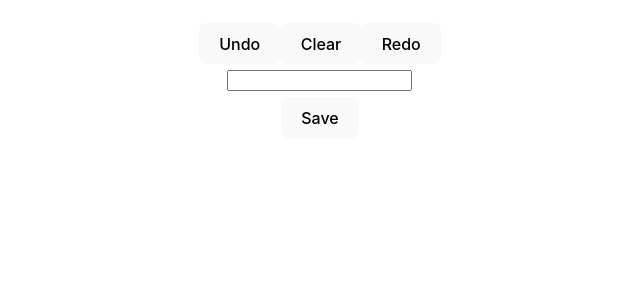
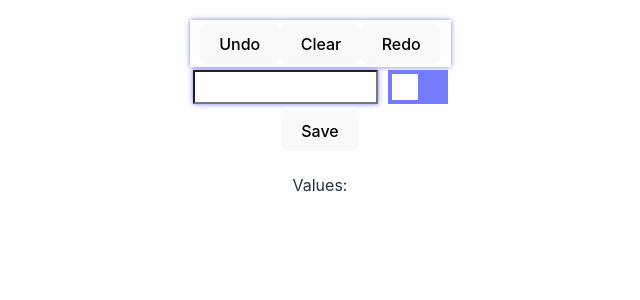
Before and after one commit to UnquietSugar/react-list, a React (Vite) app: page / in a window 1280 px wide. Shown: the top 300 px of the page, without its empty margins (320-960 px from the left). Built offline with nearby package versions, Linux system fonts and the light colour scheme.

Commit message:
Toggle for actions added

```diff
--- a/package.json
+++ b/package.json
@@ -8,6 +8,7 @@
 		"build": "tsc && vite build"
 	},
 	"dependencies": {
+		"classnames": "^2.3.2",
 		"react": "^18.2.0",
 		"react-dom": "^18.2.0"
 	},
--- a/src/App.tsx
+++ b/src/App.tsx
@@ -1,14 +1,16 @@
 import { useCallback, useState } from 'react';
 import useStorage from './hooks/useStorage';
-import useControlls from './hooks/useControlls';
+import useListControlls from './hooks/useListControlls';
 import { useStoreContext } from './state/state';
 import useSetItems from './hooks/useSetItems';
+import cx from 'classnames';
 
 const App = () => {
 	const [inputValue, setInputValue] = useState<string>('');
 	const { state } = useStoreContext();
+	const [isInputFocused, toggle] = useState<boolean>(false);
 	const { setList } = useStorage();
-	const { undo, redo, clear, addListItem, addList } = useControlls();
+	const { list } = useListControlls();
 	useSetItems();
 
 	const onInputChange = (e: React.ChangeEvent<HTMLInputElement>) => {
@@ -17,38 +19,53 @@ const App = () => {
 
 	const saveValue = () => {
 		if (inputValue !== '') {
-			addListItem(inputValue);
+			list.addListItem(inputValue);
 			setInputValue('');
 		}
 	};
 
-	const onEnterKey = useCallback(
-		(e: React.KeyboardEvent<HTMLInputElement>) => {
-			if (e.key === 'Enter') {
-				saveValue();
-			}
-		},
-		[inputValue]
-	);
+	const onEnterKey = (e: React.KeyboardEvent<HTMLInputElement>) => {
+		if (e.key === 'Enter') {
+			saveValue();
+		}
+	};
+
+	const onUndo = () => {
+		if (isInputFocused) {
+			list.undo();
+		}
+	};
 
 	const onClear = () => {
-		clear();
-		setInputValue('');
+		if (isInputFocused) {
+			list.clear();
+			setInputValue('');
+		}
+	};
+
+	const onRedo = () => {
+		if (isInputFocused) {
+			list.redo();
+		}
+	};
+
+	const onToggle = () => {
+		toggle(!isInputFocused);
 	};
 
 	const onItemClick = (e: React.MouseEvent<HTMLLIElement, MouseEvent>) => {
 		setInputValue(e.currentTarget.innerText);
-		const list = state.list.filter((item) => item.id !== e.currentTarget.id);
-		addList(list);
+		const newList = state.list.filter((item) => item.id !== e.currentTarget.id);
+		list.addList(newList);
 		setList(state.list);
 	};
 
 	return (
 		<div>
-			<div className='center'>
-				<button onClick={undo}>Undo</button>
+			<div className={cx('center', isInputFocused ? 'focused-list' : 'focused-input')}>
+				<button onClick={onUndo}>Undo</button>
 				<button onClick={onClear}>Clear</button>
-				<button onClick={redo}>Redo</button>
+				<button onClick={onRedo}>Redo</button>
 			</div>
 			<div className='center'>
 				<input
@@ -56,12 +73,18 @@ const App = () => {
 					value={inputValue}
 					onChange={onInputChange}
 					onKeyDown={onEnterKey}
+					className={cx(!isInputFocused && 'focused-input')}
 				/>
+				<label className='switch'>
+					<input type='checkbox' checked={isInputFocused} onClick={onToggle} />
+					<span className='slider'></span>
+				</label>
 			</div>
 			<div className='center'>
 				<button onClick={saveValue}>Save</button>
 			</div>
-			<div className='list-container'>
+			<div className={cx('list-container', isInputFocused && 'focused-list')}>
+				<p className='center'>Values:</p>
 				<ul>
 					{state.list.map((item) => (
 						<li key={item.id} id={item.id} onClick={onItemClick}>
--- a/src/hooks/useControlls.ts
+++ b/src/hooks/useListControlls.ts
@@ -51,12 +51,14 @@ const useControlls = () => {
 	};
 
 	return {
+		list: {
 			undo,
 			redo,
 			clear,
 			addListItem,
 			addList,
 			addHistoryList,
+		},
 	};
 };
 
--- a/src/hooks/useSetItems.ts
+++ b/src/hooks/useSetItems.ts
@@ -1,24 +1,24 @@
 import { useEffect, useRef } from 'react';
 import { useStoreContext } from '../state/state';
-import useControlls from './useControlls';
+import useListControlls from './useListControlls';
 import useStorage from './useStorage';
 
 const useSetItems = () => {
 	const { state } = useStoreContext();
 	const { setList, getList, setHistory, getHistory } = useStorage();
-	const { addList, addHistoryList } = useControlls();
+	const { list } = useListControlls();
 	const isLoaded = useRef<boolean>(false); // needed because of react 18 strict mode
 
 	useEffect(() => {
 		if (!isLoaded.current) {
 			if (state.list.length === 0 || state.historyList.length === 0) {
-				const list = getList();
-				const historyList = getHistory();
-				if (list) {
-					addList(list);
+				const sessionList = getList();
+				const sessionHistoryList = getHistory();
+				if (sessionList) {
+					list.addList(sessionList);
 				}
-				if (historyList) {
-					addHistoryList(historyList);
+				if (sessionHistoryList) {
+					list.addHistoryList(sessionHistoryList);
 				}
 				isLoaded.current = true;
 			}
--- a/src/index.css
+++ b/src/index.css
@@ -68,6 +68,76 @@ button:focus-visible {
 	cursor: pointer;
 }
 
+.switch {
+	position: relative;
+	display: inline-block;
+	width: 60px;
+	height: 34px;
+	margin-left: 10px;
+}
+
+/* Hide default HTML checkbox */
+.switch input {
+	opacity: 0;
+	width: 0;
+	height: 0;
+}
+
+/* The slider */
+.slider {
+	position: absolute;
+	cursor: pointer;
+	top: 0;
+	left: 0;
+	right: 0;
+	bottom: 0;
+	background-color: #747bff;
+	-webkit-transition: 0.4s;
+	transition: 0.4s;
+}
+
+.slider:before {
+	position: absolute;
+	content: '';
+	height: 26px;
+	width: 26px;
+	left: 4px;
+	bottom: 4px;
+	background-color: white;
+	-webkit-transition: 0.4s;
+	transition: 0.4s;
+}
+
+input:checked + .slider {
+	background-color: #e67a5c;
+}
+
+input:focus + .slider {
+	box-shadow: 0 0 1px #747bff;
+}
+
+input:checked + .slider:before {
+	-webkit-transform: translateX(26px);
+	-ms-transform: translateX(26px);
+	transform: translateX(26px);
+}
+
+/* Rounded sliders */
+.slider.round {
+	border-radius: 34px;
+}
+
+.slider.round:before {
+	border-radius: 50%;
+}
+
+.focused-input {
+	box-shadow: 0px 0px 5px 0px #747bff;
+}
+.focused-list {
+	box-shadow: 0px 0px 5px 0px #e67a5c;
+}
+
 @media (prefers-color-scheme: light) {
 	:root {
 		color: #213547;
```
Lines whose indentation alone changed are shown as unchanged.
